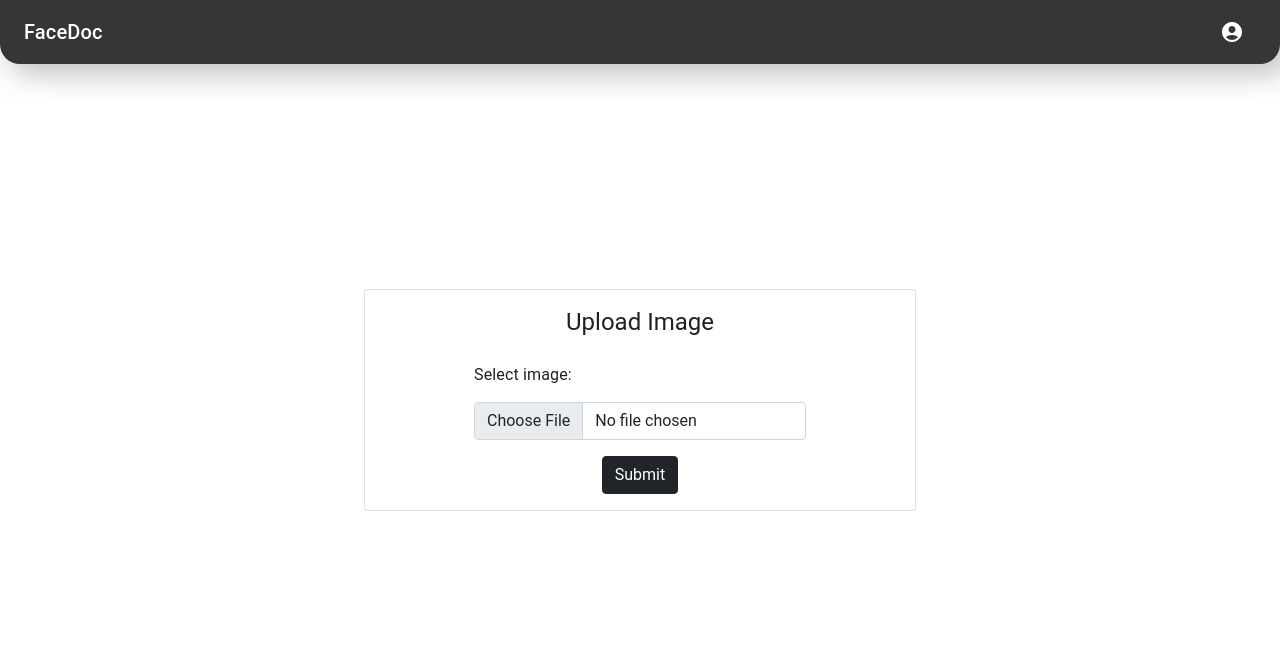
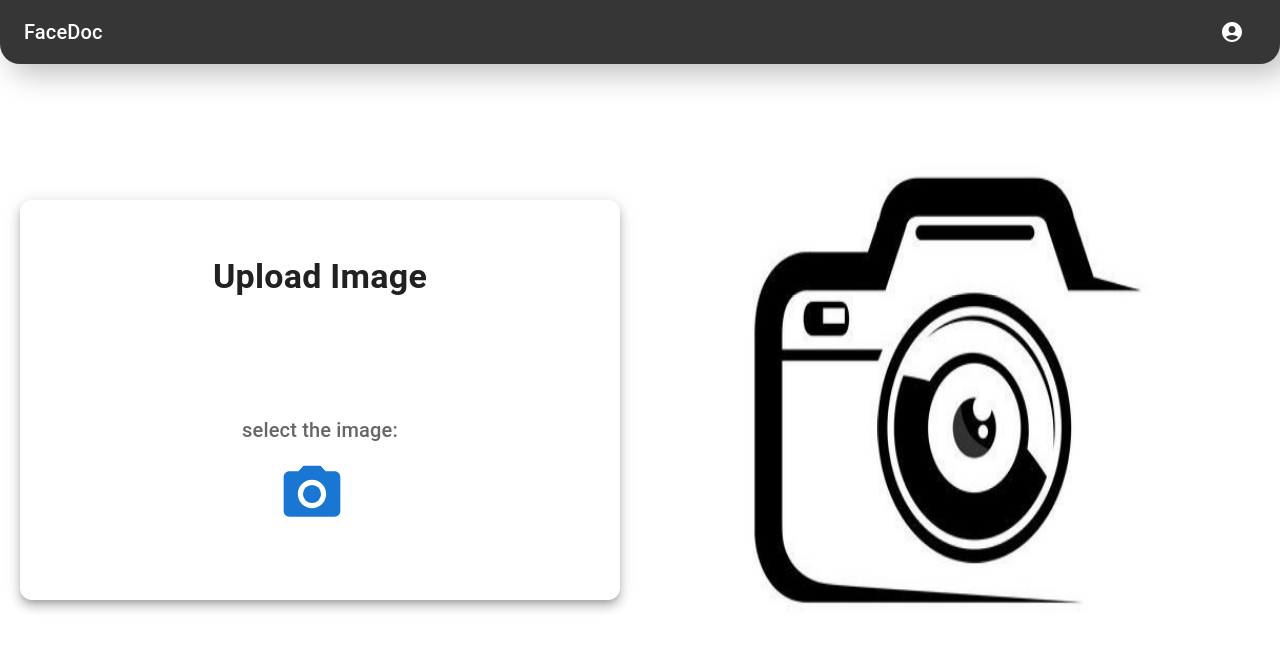
Before and after one commit to 2000sagarr/fe-be-Facedoc, a React (Create React App) app in the folder facedoc-fe/: page /dashboard in a window 1280 px wide. Shown: the top 650 px of the page. Built offline with nearby package versions, Linux system fonts and the light colour scheme; no server answers.

Commit message:
changed the dashboard page

```diff
--- a/facedoc-fe/src/page/Dashboard/Dashboard.js
+++ b/facedoc-fe/src/page/Dashboard/Dashboard.js
@@ -1,17 +1,23 @@
 import React from 'react';
 import {
-  createTheme,
-  ThemeProvider,
-  Container,
   Typography,
-  CssBaseline,
-  Box,
+  Stack,
+  IconButton,
+  Card,
+  Grid,
+  CardContent,
+  CardActions,
 } from '@mui/material';
-import { Form, Card, Button } from 'react-bootstrap';
+import camera from '../../assets/camera.jpg';
+import { styled } from '@mui/material/styles';
+import PhotoCamera from '@mui/icons-material/PhotoCamera';
 import Navbar from '../../components/Navbar';
 import './Dashboard.css';
 
-const theme = createTheme();
+const Input = styled('input')({
+  display: 'none',
+});
+
 function Dashboard() {
   return (
     <div
@@ -24,35 +30,83 @@ function Dashboard() {
       }}
     >
       <Navbar />
-      <ThemeProvider theme={theme}>
-        <Container component='main' maxWidth='sm'>
-          <Card>
-            <Card.Body>
-              <CssBaseline />
-              <Box
+
+      <Grid container>
+      <Grid
+          item
+          xs={12}
+          sm={6}
           sx={{
             display: 'flex',
             flexDirection: 'column',
             alignItems: 'center',
+            justifyContent: 'center',
+            height: '100vh',
           }}
         >
-                <Typography component='h1' variant='h5'>
+          <Card sx={{
+            height: 400, width: 600, bgcolor: 'background.paper',
+            boxShadow: 7,
+            borderRadius: 3,
+            display: 'flex',
+            flexDirection: 'column',
+            alignItems: 'center',
+          }}>
+            <CardContent >
+              <Typography variant="h4" color="text" gutterBottom sx={{ mt: 5, fontWeight: 700}}>
                 Upload Image
               </Typography>
-                <Form.Group controlId='formFileLg' className='mb-3'>
-                  <br />
-                  <Form.Label>Select image:</Form.Label>
-                  <Form.Control type='file' size='mg' />
-                </Form.Group>
-                <Button variant='dark' size='md'>
-                  Submit
-                </Button>
-              </Box>
-            </Card.Body>
+            </CardContent>
+            <CardActions sx={{mt:10}}>
+              <Stack direction="row" alignItems="center" spacing={2} >
+                <label htmlFor="icon-button-file" >
+                  <Typography color="text.secondary" variant="h6">
+                  select the image:
+                  </Typography>
+                  <Input accept="image/*" id="icon-button-file" type="file" />
+                  <IconButton color="primary" aria-label="upload picture" component="span">
+                    <PhotoCamera sx={{ height:80, width: 68, alignItems: 'center', ml:3.5,
+            justifyContent: 'center',}} />
+                  </IconButton>
+                </label>
+              </Stack>
+            </CardActions>
           </Card>
-        </Container>
-      </ThemeProvider>
+        </Grid>
+        <Grid
+          item
+          xs={12}
+          sm={6}
+          sx={{
+            display: 'flex',
+            flexDirection: 'column',
+            alignItems: 'center',
+            justifyContent: 'center',
+            height: '100vh',
+            backgroundColor: 'white',
+          }}
+        >
+          <div
+            style={{
+              display: 'flex',
+              flexDirection: 'column',
+              alignItems: 'center',
+              justifyContent: 'center',
+              color: 'black',
+              height: '100vh',
+              mt: 3.7
+            }}
+          >
+            <img
+              src={camera}
+              alt='camera'
+              style={{ width: '100%', height:'85%' }}
+              className='img-anim'
+            />
           </div>
+        </Grid>
+      </Grid>
+    </div >
   );
 }
 
--- a/facedoc-fe/src/page/UserProfile/User.js
+++ b/facedoc-fe/src/page/UserProfile/User.js
@@ -11,8 +11,8 @@ import {
   TableRow,
   Paper,
 } from '@mui/material';
-import axios from 'axios';
 import './User.css';
+import axios from '../../axios';
 import Navbar from '../../components/Navbar';
 function User() {
   const [loadProfile, setLoadProfile] = useState(true);
```
Also changed, not shown: facedoc-fe/src/assets/camera.jpg (added). Lines whose indentation alone changed are shown as unchanged.
